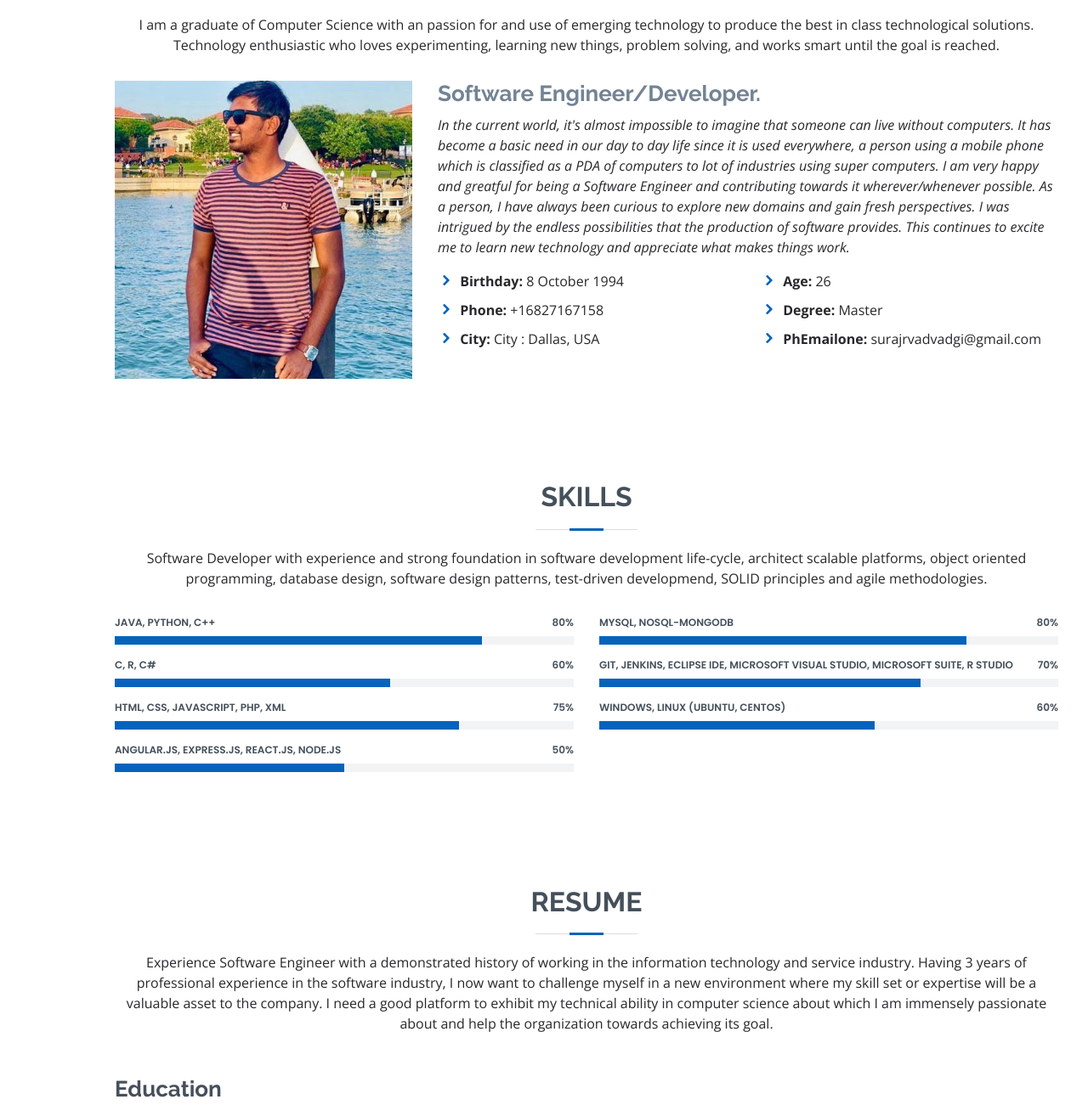
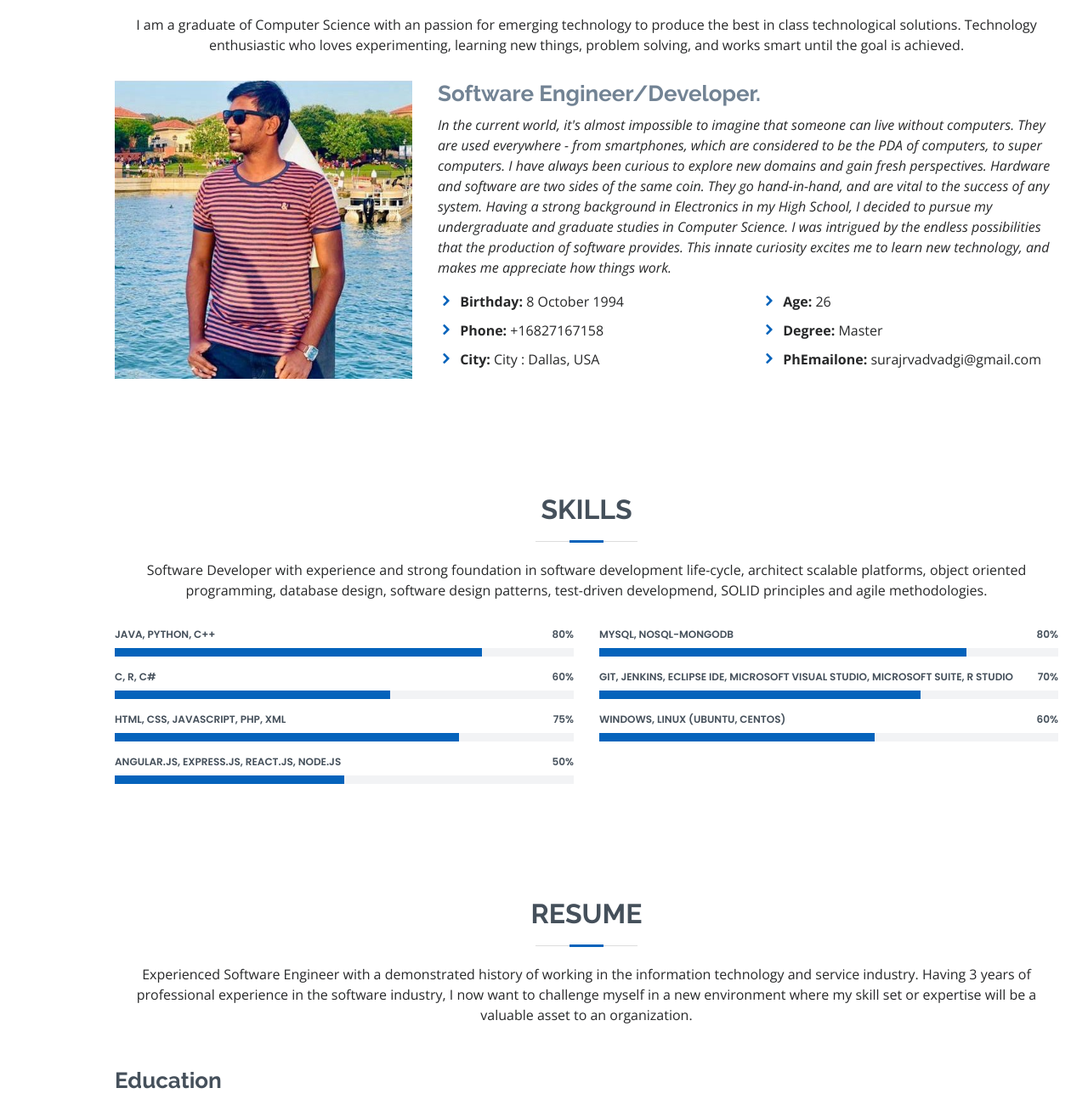
Before and after one commit to surajrvadvadgi/surajrvadvadgi.github.io, a plain HTML site: page index.html in a window 1280 px wide. Shown: the part 921-2222 px from the top of the page at 85% size. Drawn offline with nearby package versions, Linux system fonts and the light colour scheme.

Commit message:
Update index.html

```diff
--- a/index.html
+++ b/index.html
@@ -73,8 +73,8 @@
 
         <div class="section-title">
           <h2>About</h2>
-          <p>I am a graduate of Computer Science with an passion for and use of emerging technology to produce the best in class technological solutions.
-            Technology enthusiastic who loves experimenting, learning new things, problem solving, and works smart until the goal is reached.
+          <p>I am a graduate of Computer Science with an passion for emerging technology to produce the best in class technological solutions.
+            Technology enthusiastic who loves experimenting, learning new things, problem solving, and works smart until the goal is achieved.
              </p>
         </div>
 
@@ -85,10 +85,8 @@
           <div class="col-lg-8 pt-4 pt-lg-0 content">
             <h3>Software Engineer/Developer.</h3>
             <p class="font-italic">
-                In the current world, it's almost impossible to imagine that someone can live without computers. It has become a basic need in our day to day life since it is used everywhere, a person using a mobile phone which is classified as a PDA of computers to lot of industries using super computers.
-                I am very happy and greatful for being a Software Engineer and contributing towards it wherever/whenever possible. As a person, I have always been curious to explore new domains and gain fresh perspectives.
-                I was intrigued by the endless possibilities that the production of software provides. This continues to excite me to learn new technology and appreciate what makes things work.
-                </p>
+                In the current world, it's almost impossible to imagine that someone can live without computers. They are used everywhere - from smartphones, which are considered to be the PDA of computers, to super computers.
+              I have always been curious to explore new domains and gain fresh perspectives. Hardware and software are two sides of the same coin. They go hand-in-hand, and are vital to the success of any system. Having a strong background in Electronics in my High School, I decided to pursue my undergraduate and graduate studies in Computer Science. I was intrigued by the endless possibilities that the production of software provides. This innate curiosity excites me to learn new technology, and makes me appreciate how things work.</p>
             <div class="row">
               <div class="col-lg-6">
                 <ul>
@@ -240,10 +238,9 @@
 
         <div class="section-title">
           <h2>Resume</h2>
-          <p>Experience Software Engineer with a demonstrated history of working in the information technology and service industry.
-            Having 3 years of professional experience in the software industry, I now want to challenge myself in a new environment where my skill set or expertise will be a valuable asset to the company.
-            I need a good platform to exhibit my technical ability in computer science about which I am immensely passionate about and help the organization towards achieving its goal.
-          </p>
+          <p>Experienced Software Engineer with a demonstrated history of working in the information technology and service industry.
+            Having 3 years of professional experience in the software industry, I now want to challenge myself in a new environment where my skill set or expertise will be a valuable asset to an organization.
+            </p>
         </div>
 
           <div class="col-lg-15">
```
